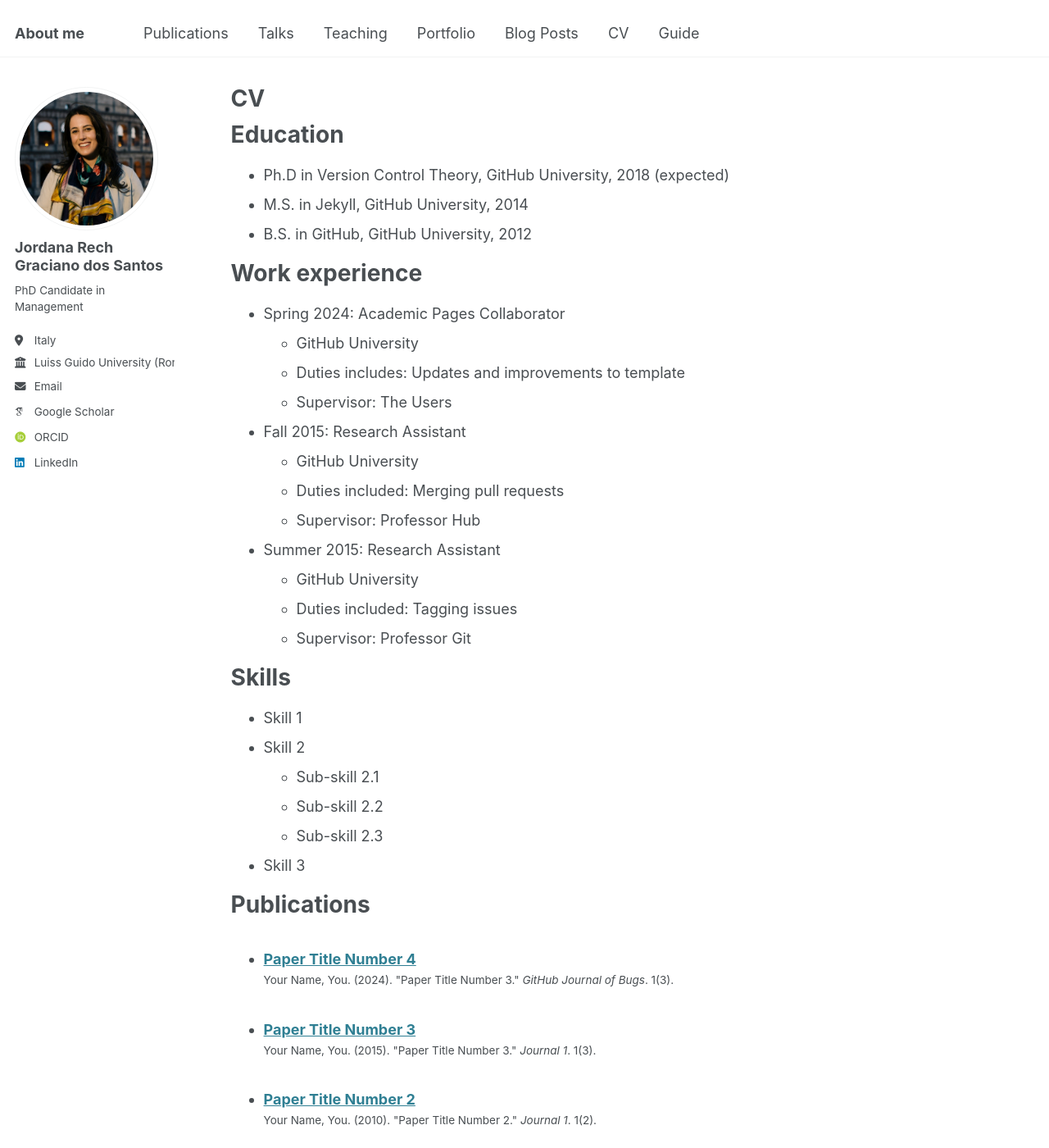
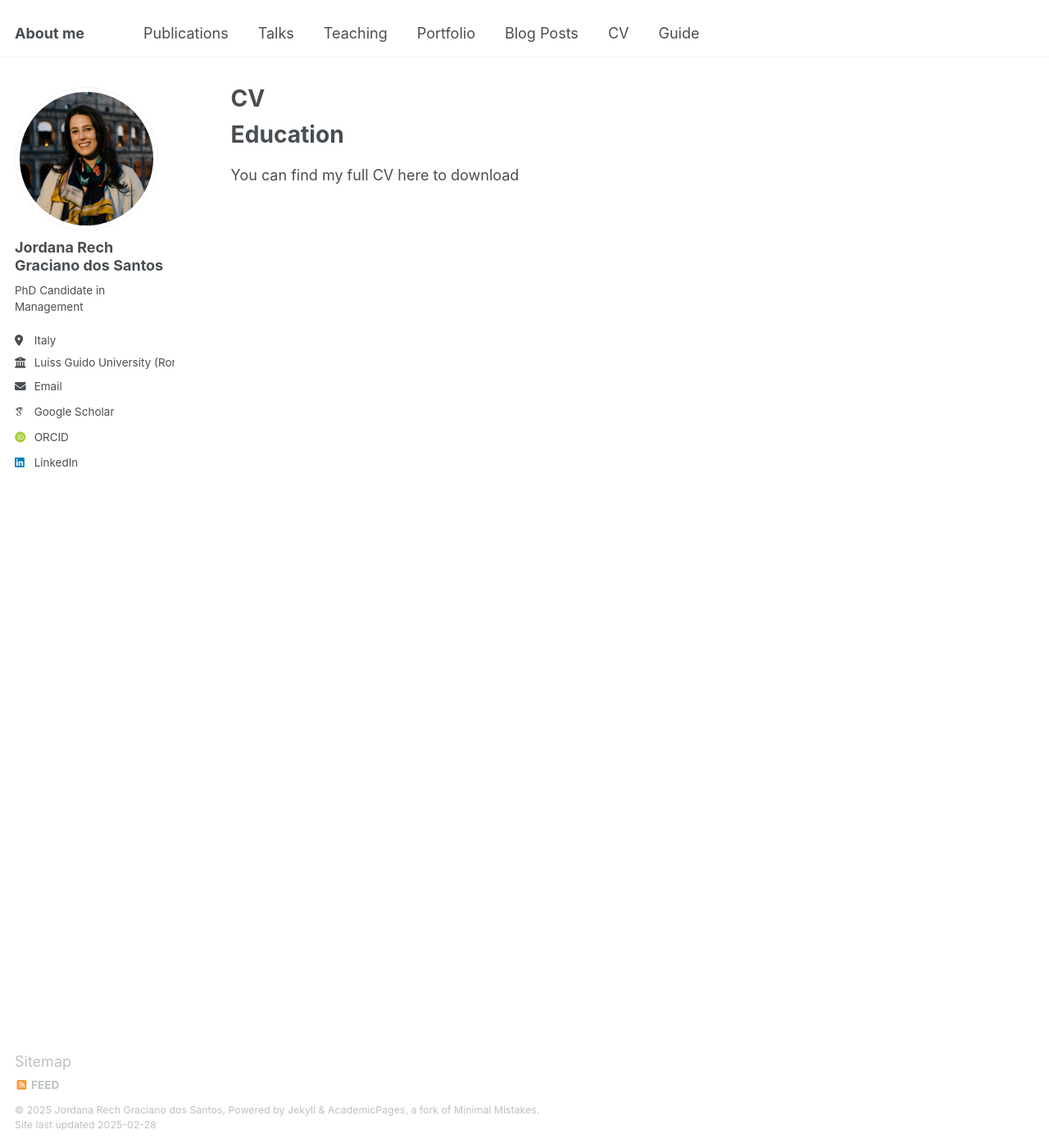
Before and after one commit to jordanarechgs/Jordana-Rech-Graciano-dos-Santos, a Jekyll site: the page built from _pages/cv.md, in a window 1280 px wide and 1400 px high. Shown: the whole window at 82% size. Built offline with Jekyll 4.4.1, drawn with Linux system fonts in a browser that asks for light colours; some web fonts are replaced; some of the changed text lies outside the part shown.

Commit message:
Update cv.md

```diff
--- a/_pages/cv.md
+++ b/_pages/cv.md
@@ -11,54 +11,4 @@ redirect_from:
 
 Education
 ======
-* Ph.D in Version Control Theory, GitHub University, 2018 (expected)
-* M.S. in Jekyll, GitHub University, 2014
-* B.S. in GitHub, GitHub University, 2012
-
-Work experience
-======
-* Spring 2024: Academic Pages Collaborator
-  * GitHub University
-  * Duties includes: Updates and improvements to template
-  * Supervisor: The Users
-
-* Fall 2015: Research Assistant
-  * GitHub University
-  * Duties included: Merging pull requests
-  * Supervisor: Professor Hub
-
-* Summer 2015: Research Assistant
-  * GitHub University
-  * Duties included: Tagging issues
-  * Supervisor: Professor Git
-
-Skills
-======
-* Skill 1
-* Skill 2
-  * Sub-skill 2.1
-  * Sub-skill 2.2
-  * Sub-skill 2.3
-* Skill 3
-
-Publications
-======
-  <ul>{% for post in site.publications reversed %}
-    {% include archive-single-cv.html %}
-  {% endfor %}</ul>
-
-Talks
-======
-  <ul>{% for post in site.talks reversed %}
-    {% include archive-single-talk-cv.html  %}
-  {% endfor %}</ul>
-
-Teaching
-======
-  <ul>{% for post in site.teaching reversed %}
-    {% include archive-single-cv.html %}
-  {% endfor %}</ul>
-
-Service and leadership
-======
-* Currently signed in to 43 different slack teams
+You can find my full CV here to download
```
